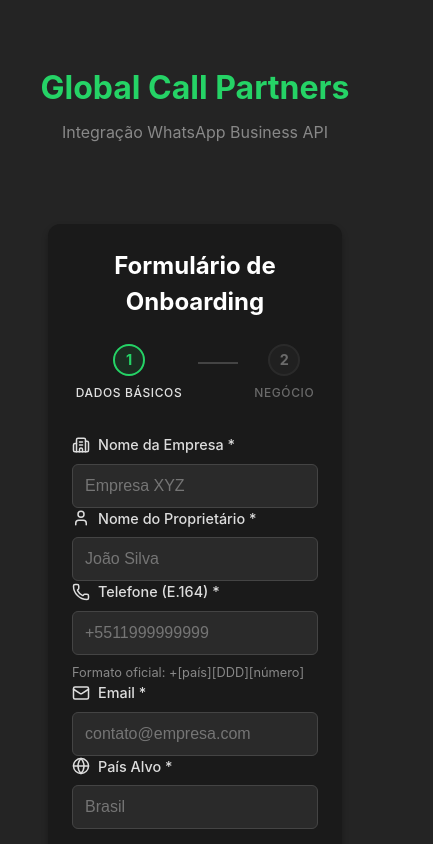
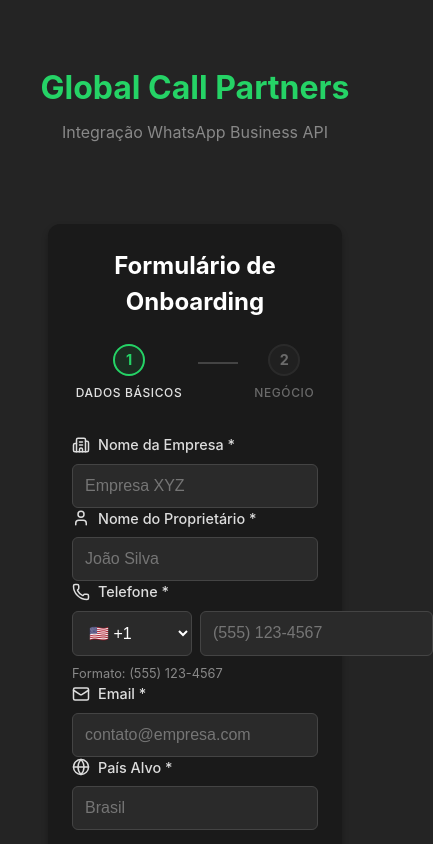
Before and after one commit to Rogerio-auto/form-global-call-partners, a React (Vite) app in the folder frontend/: page / in a window 390 px wide. Shown: the top 844 px of the page, 433 px wide, since content can reach past the window. Built offline with nearby package versions, Linux system fonts and the light colour scheme; no server answers.

Commit message:
feat: enhance onboarding form with country code selection and phone number formatting

```diff
--- a/frontend/src/components/OnboardingForm.css
+++ b/frontend/src/components/OnboardingForm.css
@@ -225,6 +225,37 @@
 .form-group small {
   color: #888;
   font-size: 0.8rem;
+}
+
+.phone-input-group {
+  display: flex;
+  gap: 0.5rem;
+}
+
+.country-code-select {
+  flex: 0 0 120px;
+  padding: 0.75rem;
+  border: 1px solid #444;
+  border-radius: 6px;
+  background: #2a2a2a;
+  color: #fff;
+  font-size: 1rem;
+  transition: border-color 0.2s;
+}
+
+.country-code-select:focus {
+  outline: none;
+  border-color: #25D366;
+}
+
+.phone-number-input {
+  flex: 1;
+}
+
+.phone-preview {
+  color: #25D366;
+  font-weight: 600;
+  margin-left: 0.5rem;
 }
 
 .agent-description {
--- a/frontend/src/components/OnboardingForm.tsx
+++ b/frontend/src/components/OnboardingForm.tsx
@@ -31,6 +31,7 @@
 interface FormData {
   name: string
   owner_name: string
+  country_code: string
   owner_phone: string
   owner_email: string
   target_country: string
@@ -60,6 +61,7 @@
   const [formData, setFormData] = useState<FormData>({
     name: '',
     owner_name: '',
+    country_code: '+1',
     owner_phone: '',
     owner_email: '',
     target_country: '',
@@ -106,9 +108,118 @@
     return e164Regex.test(phone)
   }
 
+  const getFullPhoneNumber = (): string => {
+    // Remove espaços, hífens e parênteses do número
+    const cleanPhone = formData.owner_phone.replace(/[\s\-\(\)]/g, '')
+    // Se o número já começa com +, retorna ele
+    if (cleanPhone.startsWith('+')) {
+      return cleanPhone
+    }
+    // Caso contrário, combina código do país + número
+    return `${formData.country_code}${cleanPhone}`
+  }
+
+  const formatPhoneNumber = (value: string, countryCode: string): string => {
+    // Remove tudo que não é número
+    const numbers = value.replace(/\D/g, '')
+
+    // Formatação por país
+    switch (countryCode) {
+      case '+55': // Brasil
+        if (numbers.length <= 2) return numbers
+        if (numbers.length <= 6) return `(${numbers.slice(0, 2)}) ${numbers.slice(2)}`
+        if (numbers.length <= 10) return `(${numbers.slice(0, 2)}) ${numbers.slice(2, 6)}-${numbers.slice(6)}`
+        return `(${numbers.slice(0, 2)}) ${numbers.slice(2, 7)}-${numbers.slice(7, 11)}`
+
+      case '+1': // EUA/Canadá
+        if (numbers.length <= 3) return numbers
+        if (numbers.length <= 6) return `(${numbers.slice(0, 3)}) ${numbers.slice(3)}`
+        return `(${numbers.slice(0, 3)}) ${numbers.slice(3, 6)}-${numbers.slice(6, 10)}`
+
+      case '+52': // México
+        if (numbers.length <= 2) return numbers
+        if (numbers.length <= 6) return `${numbers.slice(0, 2)} ${numbers.slice(2)}`
+        return `${numbers.slice(0, 2)} ${numbers.slice(2, 6)}-${numbers.slice(6, 10)}`
+
+      case '+54': // Argentina
+      case '+56': // Chile
+      case '+57': // Colombia
+      case '+51': // Peru
+        if (numbers.length <= 1) return numbers
+        if (numbers.length <= 5) return `${numbers.slice(0, 1)} ${numbers.slice(1)}`
+        return `${numbers.slice(0, 1)} ${numbers.slice(1, 5)}-${numbers.slice(5, 9)}`
+
+      case '+34': // Espanha
+      case '+351': // Portugal
+        if (numbers.length <= 3) return numbers
+        if (numbers.length <= 6) return `${numbers.slice(0, 3)} ${numbers.slice(3)}`
+        return `${numbers.slice(0, 3)} ${numbers.slice(3, 6)} ${numbers.slice(6, 9)}`
+
+      case '+44': // Reino Unido
+        if (numbers.length <= 4) return numbers
+        if (numbers.length <= 7) return `${numbers.slice(0, 4)} ${numbers.slice(4)}`
+        return `${numbers.slice(0, 4)} ${numbers.slice(4, 7)} ${numbers.slice(7, 11)}`
+
+      default:
+        // Formatação genérica para outros países
+        if (numbers.length <= 4) return numbers
+        if (numbers.length <= 7) return `${numbers.slice(0, 3)} ${numbers.slice(3)}`
+        return `${numbers.slice(0, 3)} ${numbers.slice(3, 6)} ${numbers.slice(6, 10)}`
+    }
+  }
+
+  const getPhonePlaceholder = (countryCode: string): string => {
+    const placeholders: { [key: string]: string } = {
+      '+1': '(555) 123-4567',
+      '+52': '55 1234-5678',
+      '+55': '(11) 99999-9999',
+      '+54': '9 1234-5678',
+      '+56': '9 1234-5678',
+      '+57': '3 1234-5678',
+      '+51': '9 1234-5678',
+      '+58': '412 123-4567',
+      '+34': '612 345 678',
+      '+351': '912 345 678',
+      '+44': '7700 123456',
+      '+33': '612 345 678',
+      '+49': '151 12345678',
+      '+39': '312 345 6789',
+      '+41': '78 123 45 67',
+      '+31': '612 345 678',
+      '+32': '470 12 34 56',
+      '+61': '412 345 678',
+      '+64': '21 123 4567',
+      '+81': '90 1234 5678',
+      '+86': '138 0013 8000',
+      '+91': '98765 43210'
+    }
+    return placeholders[countryCode] || '123456789'
+  }
+
   const handleChange = (e: React.ChangeEvent<HTMLInputElement | HTMLSelectElement | HTMLTextAreaElement>) => {
     const { name, value, type } = e.target
     const checked = (e.target as HTMLInputElement).checked
+
+    // Formatação especial para o campo de telefone
+    if (name === 'owner_phone') {
+      const formatted = formatPhoneNumber(value, formData.country_code)
+      setFormData(prev => ({
+        ...prev,
+        owner_phone: formatted
+      }))
+      return
+    }
+
+    // Se mudou o código do país, reformata o número existente
+    if (name === 'country_code' && formData.owner_phone) {
+      const formatted = formatPhoneNumber(formData.owner_phone, value)
+      setFormData(prev => ({
+        ...prev,
+        country_code: value,
+        owner_phone: formatted
+      }))
+      return
+    }
 
     setFormData(prev => ({
       ...prev,
@@ -119,12 +230,14 @@
   const handleSubmit = async (e: FormEvent) => {
     e.preventDefault()
 
+    const fullPhoneNumber = getFullPhoneNumber()
+
     // Validação básica
-    if (!validateE164(formData.owner_phone)) {
+    if (!validateE164(fullPhoneNumber)) {
       setStatus('error')
       setResponse({
         success: false,
-        message: 'Telefone deve estar no formato E.164 (ex: +5511999999999)',
+        message: 'Telefone inválido. Verifique o código do país e o número.',
         details: 'Formato inválido'
       })
       return
@@ -149,7 +262,10 @@
         headers: {
           'Content-Type': 'application/json'
         },
-        body: JSON.stringify(formData)
+        body: JSON.stringify({
+          ...formData,
+          owner_phone: fullPhoneNumber
+        })
       })
 
       const data: SubmitResponse = await res.json()
@@ -184,11 +300,12 @@
         return
       }
 
-      if (!validateE164(formData.owner_phone)) {
+      const fullPhoneNumber = getFullPhoneNumber()
+      if (!validateE164(fullPhoneNumber)) {
         setStatus('error')
         setResponse({
           success: false,
-          message: 'Telefone do proprietário deve estar no formato E.164 (ex: +5511999999999)',
+          message: 'Telefone inválido. Verifique o código do país e o número.',
           details: 'Formato inválido'
         })
         return
@@ -213,6 +330,7 @@
     setFormData({
       name: '',
       owner_name: '',
+      country_code: '+1',
       owner_phone: '',
       owner_email: '',
       target_country: '',
@@ -346,7 +464,39 @@
                     </div>
 
                     <div className="form-group">
-                      <label htmlFor="owner_phone"><Phone size={18} /> Telefone (E.164) *</label>
+                      <label htmlFor="owner_phone"><Phone size={18} /> Telefone *</label>
+                      <div className="phone-input-group">
+                        <select
+                          id="country_code"
+                          name="country_code"
+                          value={formData.country_code}
+                          onChange={handleChange}
+                          disabled={status === 'submitting'}
+                          className="country-code-select"
+                        >
+                          <option value="+1">🇺🇸 +1</option>
+                          <option value="+52">🇲🇽 +52</option>
+                          <option value="+55">🇧🇷 +55</option>
+                          <option value="+54">🇦🇷 +54</option>
+                          <option value="+56">🇨🇱 +56</option>
+                          <option value="+57">🇨🇴 +57</option>
+                          <option value="+51">🇵🇪 +51</option>
+                          <option value="+58">🇻🇪 +58</option>
+                          <option value="+34">🇪🇸 +34</option>
+                          <option value="+351">🇵🇹 +351</option>
+                          <option value="+44">🇬🇧 +44</option>
+                          <option value="+33">🇫🇷 +33</option>
+                          <option value="+49">🇩🇪 +49</option>
+                          <option value="+39">🇮🇹 +39</option>
+                          <option value="+41">🇨🇭 +41</option>
+                          <option value="+31">🇳🇱 +31</option>
+                          <option value="+32">🇧🇪 +32</option>
+                          <option value="+61">🇦🇺 +61</option>
+                          <option value="+64">🇳🇿 +64</option>
+                          <option value="+81">🇯🇵 +81</option>
+                          <option value="+86">🇨🇳 +86</option>
+                          <option value="+91">🇮🇳 +91</option>
+                        </select>
                         <input
                           type="tel"
                           id="owner_phone"
@@ -355,10 +505,16 @@
                           onChange={handleChange}
                           required
                           disabled={status === 'submitting'}
-                        placeholder="+5511999999999"
-                        pattern="^\+[1-9]\d{1,14}$"
+                          placeholder={getPhonePlaceholder(formData.country_code)}
+                          className="phone-number-input"
                         />
-                      <small>Formato oficial: +[país][DDD][número]</small>
+                      </div>
+                      <small>
+                        Formato: {getPhonePlaceholder(formData.country_code)}
+                        {formData.owner_phone && (
+                          <span className="phone-preview"> → Número completo: {formData.country_code} {formData.owner_phone}</span>
+                        )}
+                      </small>
                     </div>
 
                     <div className="form-group">
```
Also changed, not shown: 1 other file (tests, documents, lock files or other folders). Lines whose indentation alone changed are shown as unchanged.
